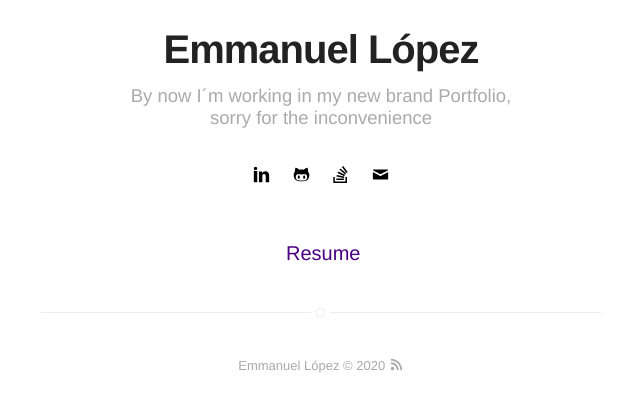
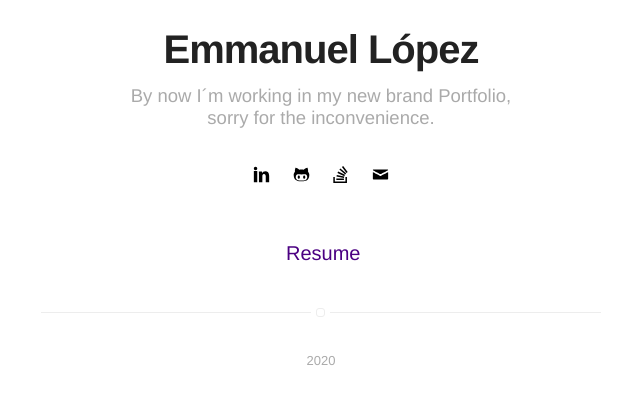
Before and after one commit to manelpz/manelpz.github.io, a Jekyll site: the page built from index.html, in a window 1280 px wide. Shown: the part 252-664 px from the top of the page, without its empty margins (319-959 px from the left). Built offline with Jekyll 4.4.1, drawn with Linux system fonts in a browser that asks for light colours.

```diff
--- a/_config.yml
+++ b/_config.yml
@@ -1,6 +1,6 @@
 # main text of home
 name: Emmanuel López
-bio: By now I´m working in my new brand Portfolio, sorry for the inconvenience
+bio: By now I´m working in my new brand Portfolio, sorry for the inconvenience.
 
 # twitter summary info
 description: I made this blog for testing Jekyll hosting on GitHub, but I hope in the future use it as Portfolio of my work.
--- a/_includes/footer.html
+++ b/_includes/footer.html
@@ -1,5 +1,5 @@
 <footer class="footer-main">
-    {{ site.name }} © {{ site.time | date: '%Y' }} <a class="link" href="{{ site.url }}/feed.xml" target="_blank"><svg class="icon icon-rss"><use xlink:href="#icon-rss"></use></svg></a>
+    {{ site.time | date: '%Y' }}
 
     <!--<p class="extra">
         <a class="link" href="https://github.com/sergiokopplin/indigo">Indigo theme</a> by <a class="link" href="http://koppl.in">Kopplin</a>
```
Also changed, not shown: assets/images/favicon/favicon.ico, assets/images/favicon/favicon1.ico (added).
